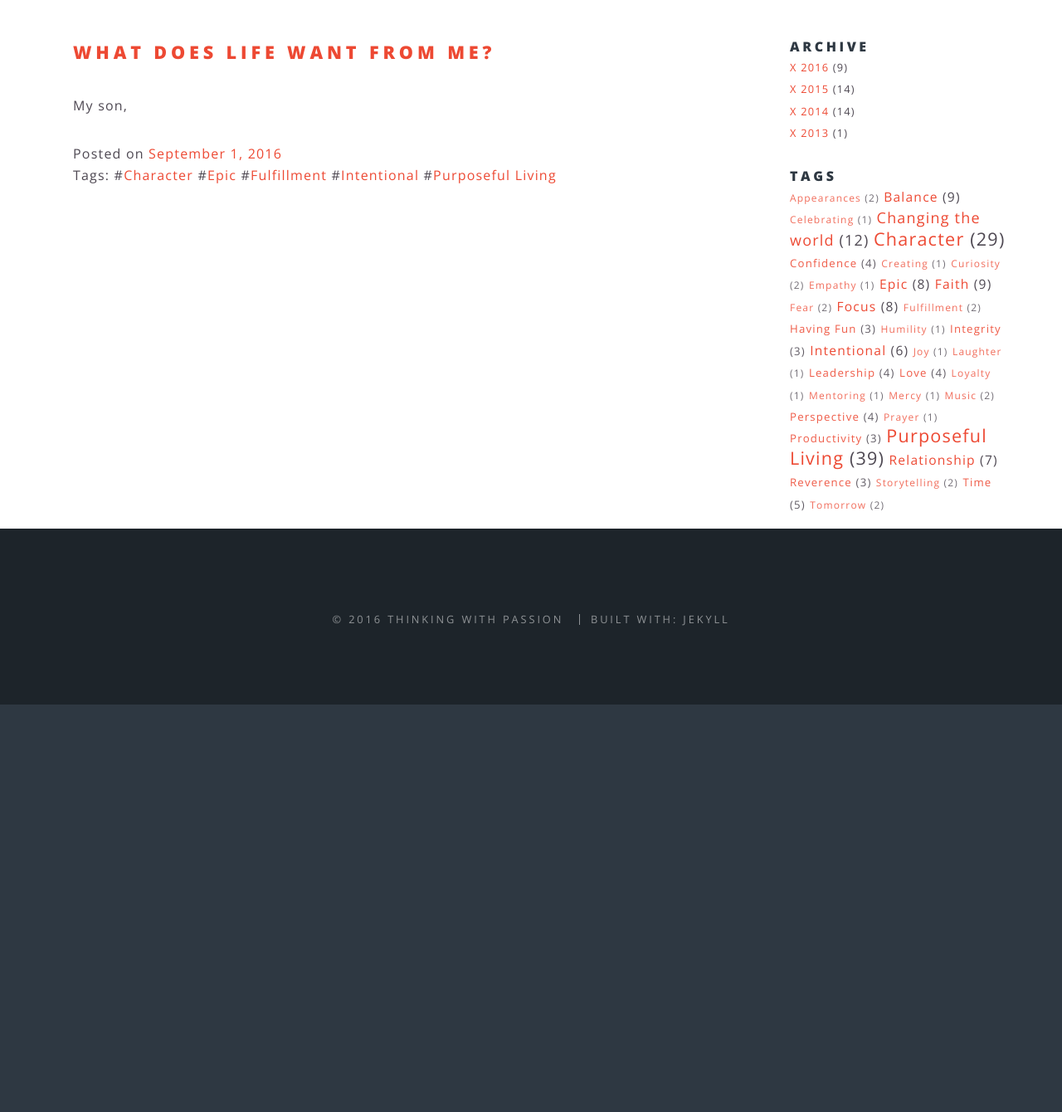
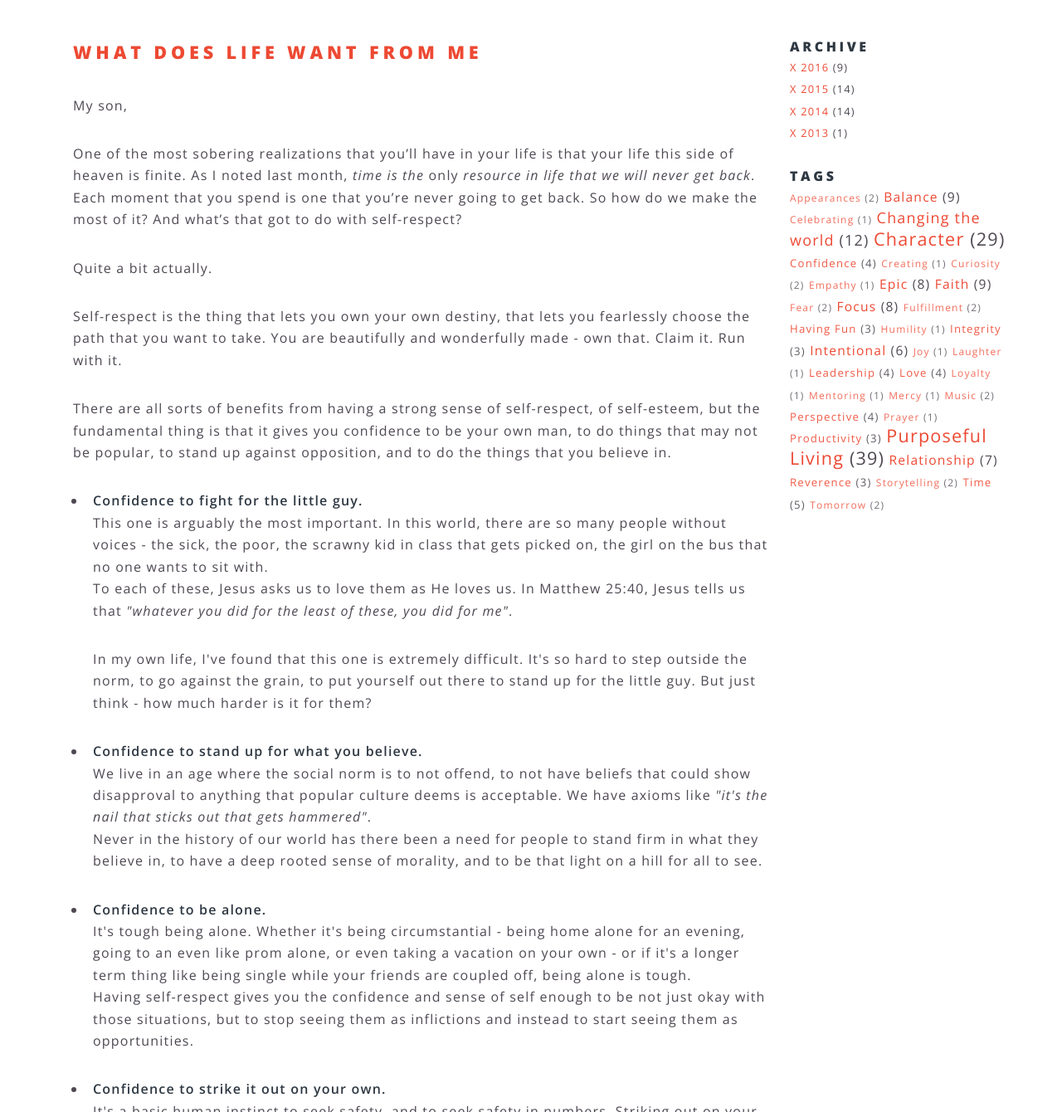
Before and after one commit to samng96/samng.me, a Jekyll site: the page built from letters-to-my-son/_posts/2016-09-01-what-does-life-want-from-me.markdown, in a window 1280 px wide and 1400 px high, scrolled down 364 px, cut to the strip 60-1400 px from the top of the window. Shown: the whole strip at 83% size. Built offline with Jekyll 4.4.1, drawn with Linux system fonts in a browser that asks for light colours; before the commit the page ends 1273 px from its top, so only the background shows below that; some of the changed text lies outside the part shown.

Commit message:
Stupid markdown

```diff
--- a/letters-to-my-son/_posts/2016-09-01-what-does-life-want-from-me.markdown
+++ b/letters-to-my-son/_posts/2016-09-01-what-does-life-want-from-me.markdown
@@ -1,12 +1,54 @@
 ---
 layout: letter
-title: "What does life want from me?"
-date: 2016-09-01 12:39:40 -0800
+title: "What does life want from me"
+date: 2016-08-04 12:39:40 -0800
 tags:
+- Epic
 - Character
-- Epic
+- Purposeful Living
 - Fulfillment
 - Intentional
-- Purposeful Living
 ---
 My son,
+
+One of the most sobering realizations that you'll have in your life is that your life this side of heaven is finite. As I noted last month, *time is the* only *resource in life that we will never get back*. Each moment that you spend is one that you're never going to get back. So how do we make the most of it? And what's that got to do with self-respect?
+
+Quite a bit actually.
+
+Self-respect is the thing that lets you own your own destiny, that lets you fearlessly choose the path that you want to take. You are beautifully and wonderfully made - own that. Claim it. Run with it.
+
+There are all sorts of benefits from having a strong sense of self-respect, of self-esteem, but the fundamental thing is that it gives you confidence to be your own man, to do things that may not be popular, to stand up against opposition, and to do the things that you believe in.
+
+<ul>
+<li> <b>Confidence to fight for the little guy.</b><br>
+This one is arguably the most important. In this world, there are so many people without voices - the sick, the poor, the scrawny kid in class that gets picked on, the girl on the bus that no one wants to sit with. <p />
+
+To each of these, Jesus asks us to love them as He loves us. In Matthew 25:40, Jesus tells us that <i>"whatever you did for the least of these, you did for me"</i>. <p />
+
+In my own life, I've found that this one is extremely difficult. It's so hard to step outside the norm, to go against the grain, to put yourself out there to stand up for the little guy. But just think - how much harder is it for them? <p />
+</li>
+<li><b>Confidence to stand up for what you believe.</b><br>
+We live in an age where the social norm is to not offend, to not have beliefs that could show disapproval to anything that popular culture deems is acceptable. We have axioms like <i>"it's the nail that sticks out that gets hammered"</i>. <p />
+
+Never in the history of our world has there been a need for people to stand firm in what they believe in, to have a deep rooted sense of morality, and to be that light on a hill for all to see.<p />
+</li>
+<li><b>Confidence to be alone.</b><br>
+It's tough being alone. Whether it's being circumstantial - being home alone for an evening, going to an even like prom alone, or even taking a vacation on your own - or if it's a longer term thing like being single while your friends are coupled off, being alone is tough.<p />
+
+Having self-respect gives you the confidence and sense of self enough to be not just okay with those situations, but to stop seeing them as inflictions and instead to start seeing them as opportunities. <p />
+</li>
+<li><b>Confidence to strike it out on your own.</b><br>
+It's a basic human instinct to seek safety, and to seek safety in numbers. Striking out on your own goes against that very nature and by definition isn't easy. <p />
+
+But so much of life, so much about being a man, so much about an enriching experience is only accomplished and experienced when you strike out on your own. Being your own man isn't easy, but it's absolutely essential.<p />
+</li>
+<li><b>Confidence to ask her to marry you.</b><br>
+Nothing is more nerve wracking than when you find yourself on one knee holding a little box with a ring that costs 3 months of your salary in it. Nothing. <p />
+
+And no matter what anyone else tells you, nothing should be. <p />
+
+Finding a life partner that you can run with, laugh with, celebrate with, and mourn with is so hard, and when you finally find her, asking her to be yours as long as you both shall live is nerve wracking. As it should be. <p />
+
+Having confidence in yourself lets you realize that it's just as hard for her, and that it's just as big of a commitment for her as it is for you. And that's a good place to be.<p />
+</li></ul>
+So my prayer is that as you grow into a young man that you would have confidence in the man that God is created you to be, and that out of that understanding of self, of self-worth, of self-respect and self-esteem can come a heart for the world that is kind, considerate, protective, bold, and courageous. I love you, my boy.
```
